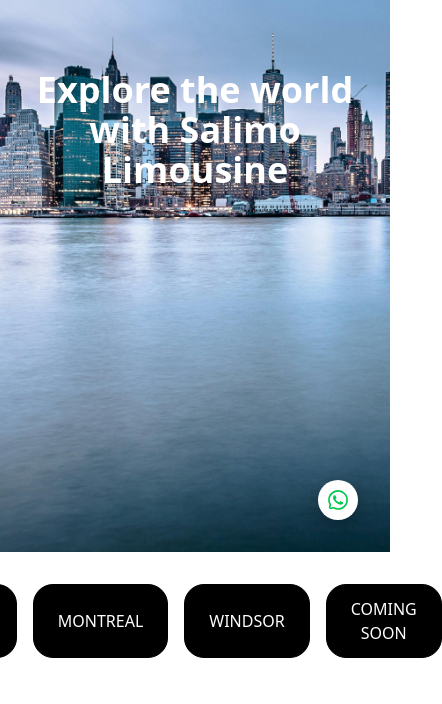
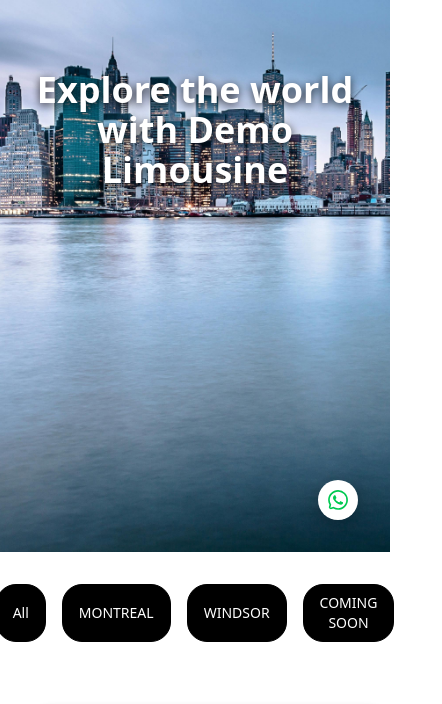
Before and after one commit to Basem-aymn/Demo-1, a React (Vite) app: page / in a window 390 px wide. Shown: the part 292-996 px from the top of the page, 442 px wide, since content can reach past the window. Built offline with nearby package versions, Linux system fonts and the light colour scheme; a web font is replaced by a local one.

Commit message:
Added descriptive text under main heading, improved text visibility with drop shadow, and enhanced responsive design

```diff
--- a/src/App.jsx
+++ b/src/App.jsx
@@ -32,10 +32,11 @@
           backgroundImage: `url(${pexelsChris})`,
         }}
       >
-        <div className="absolute inset-0 flex items-center justify-center">
-          <h1 className="text-4xl font-bold text-white text-center px-4">
-            Explore the world with Salimo Limousine
+        <div className="absolute inset-0 flex flex-col items-center justify-center space-y-6">
+          <h1 className="text-4xl font-bold text-white text-center px-4 drop-shadow-[0_2px_4px_rgba(0,0,0,0.8)]">
+            Explore the world with Demo Limousine
           </h1>
+
         </div>
       </div>
 
@@ -44,7 +45,7 @@
         {cities.map((city, index) => (
           <button
             key={index}
-            className="btn bg-black text-white hover:bg-white hover:text-black px-6 py-3"
+            className="btn bg-black text-white hover:bg-white hover:text-black px-4 py-2 sm:px-6 sm:py-3 text-sm sm:text-base"
           >
             {city}
           </button>
@@ -60,7 +61,7 @@
 
       {/* Second image section (parallax) */}
       <div
-        className="relative min-h-[35rem] sm:h-[100vh] bg-cover bg-center bg-fixed"
+        className="relative min-h-[40rem] sm:min-h-[50vh] bg-cover bg-center bg-fixed"
         style={{
           backgroundImage: "url('/pexels-iriser-1366957.jpg')",
         }}
--- a/src/components/NavBar.jsx
+++ b/src/components/NavBar.jsx
@@ -10,7 +10,7 @@
 
   return (
     <div className="w-full fixed top-0 left-0 bg-black/70 z-50">
-      <nav className="max-w-7xl mx-auto flex items-center justify-between p-4 relative">
+      <nav className="w-full md:max-w-7xl mx-auto flex items-center justify-between p-4 relative">
         {/* Logo - left */}
         <SplitText
           text="demo"
```
